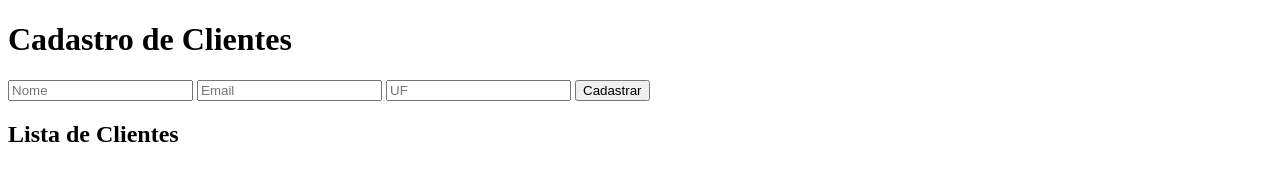
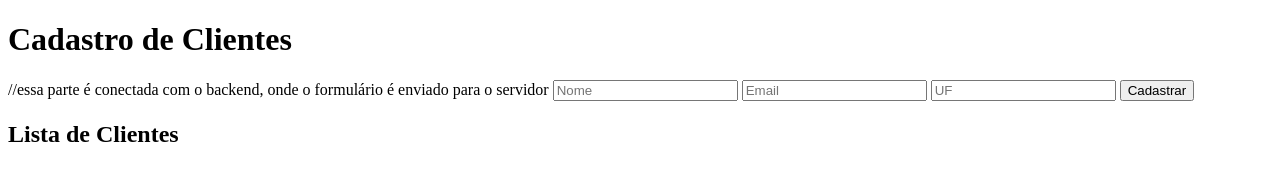
Before and after one commit to pedrodanilo48/postgresql, a website: page index.html in a window 1280 px wide. Drawn offline with Linux system fonts and the light colour scheme; no server answers.

Commit message:
informações

```diff
--- a/index.html
+++ b/index.html
@@ -7,7 +7,7 @@
 <body>
     <h1>Cadastro de Clientes</h1>
 
-    <form id="clientForm">
+    <form id="clientForm"> //essa parte é conectada com o backend, onde o formulário é enviado para o servidor
         <input type="text" id="nome" placeholder="Nome" required>
         <input type="email" id="email" placeholder="Email" required>
         <input type="text" id="uf" placeholder="UF" maxlength="2" required>
```
